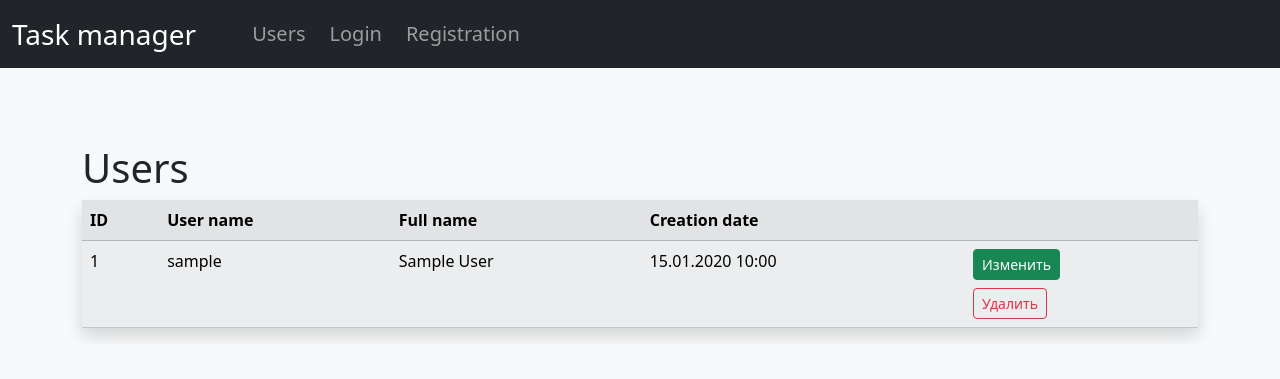
After one commit to Nafanya-dev/python-project-52, a Django app: template task_manager/users/templates/users/user_list.html in a window 1280 px wide. The commit adds this page. Shown: the top 379 px of the page. Run offline with Django 5.2, Linux system fonts and the light colour scheme; the template is opened without the code that fills it: values that come from a table or form of the project are taken from there, others are empty; tables that the repository leaves empty hold one stand-in row (values such as "Sample post"); some libraries are stand-ins or nearby versions.

Commit message:
Feat: add users page
Created route(users/), UserListView, template - user_list.html

```diff
--- a/task_manager/templates/base.html
+++ b/task_manager/templates/base.html
@@ -13,7 +13,7 @@
     {% bootstrap_css %}
 </head>
 
-<body class="d-flex flex-column h-100">
+<body class="d-flex flex-column h-100 mt-5 bg-light">
 
 <header>
   <nav class="navbar navbar-expand-md navbar-dark fixed-top bg-dark">
@@ -25,7 +25,7 @@
       <div class="collapse navbar-collapse" id="navbarCollapse">
         <ul class="navbar-nav me-auto mb-2 mb-md-0">
           <li class="nav-item">
-            <a class="nav-link me-2 fs-5" href="#">{% trans "Users" %}</a>
+            <a class="nav-link me-2 fs-5" href="{% url 'users-list-page' %}">{% trans "Users" %}</a>
           </li>
           <li class="nav-item">
             <a class="nav-link me-2 fs-5" href="#">{% trans "Login" %}</a>
@@ -39,13 +39,13 @@
   </nav>
 </header>
 
-<main class="flex-shrink-0">
-  <div class="container">
+<main class="flex-shrink-0 mt-5">
+  <div class="container mt-5">
       {% block content %}{% endblock %}
   </div>
 </main>
 
-<footer class="footer mt-auto py-3 bg-light">
+<footer class="footer mt-auto py-3 bg-light mt-5">
   <div class="container">
   </div>
 </footer>
--- /dev/null
+++ b/task_manager/users/templates/users/user_list.html
@@ -0,0 +1,32 @@
+{% extends 'base.html' %}
+{% load i18n %}
+
+
+{% block content %}
+    <div class="row">
+        <div class="col">
+            <h1>{% trans "Users" %}</h1>
+            <table class="table table-light table-responsive table-striped shadow">
+                <thead class="table-secondary">
+                    <tr>
+                        <th>ID</th>
+                        <th>{% trans "User name" %}</th>
+                        <th>{% trans "Full name" %}</th>
+                        <th colspan="2">{% trans "Creation date" %}</th>
+                    </tr>
+                </thead>
+                <tbody>
+                    {% for user in users %}
+                        <tr>
+                            <td>{{ user.id }}</td>
+                            <td>{{ user.username }}</td>
+                            <td>{{ user.first_name }} {{ user.last_name }}</td>
+                            <td>{{ user.date_joined|date:"d.m.Y H:i" }}</td>
+                            <td><a class="mb-2 btn btn-sm btn-success" href="#">{% trans "Change" %}</a><br><a class="btn btn-sm btn-outline-danger" href="">{% trans "Delete" %}</a></td>
+                        </tr>
+                    {% endfor %}
+                </tbody>
+            </table>
+        </div>
+    </div>
+{% endblock %}
--- a/task_manager/users/urls.py
+++ b/task_manager/users/urls.py
@@ -4,5 +4,5 @@ from task_manager.users import views
 
 
 urlpatterns = [
-    path('', views.UserListView.as_view()),
+    path('', views.UserListView.as_view(), name='users-list-page'),
 ]
--- a/task_manager/users/views.py
+++ b/task_manager/users/views.py
@@ -1,6 +1,10 @@
 from django.shortcuts import render
 from django.views.generic import ListView
 
+from django.contrib.auth.models import User
+
 
 class UserListView(ListView):
-    pass
+    model = User
+    template_name = 'users/user_list.html'
+    context_object_name = 'users'
```
Also changed, not shown: locale/ru/LC_MESSAGES/django.po, 1 other file.
